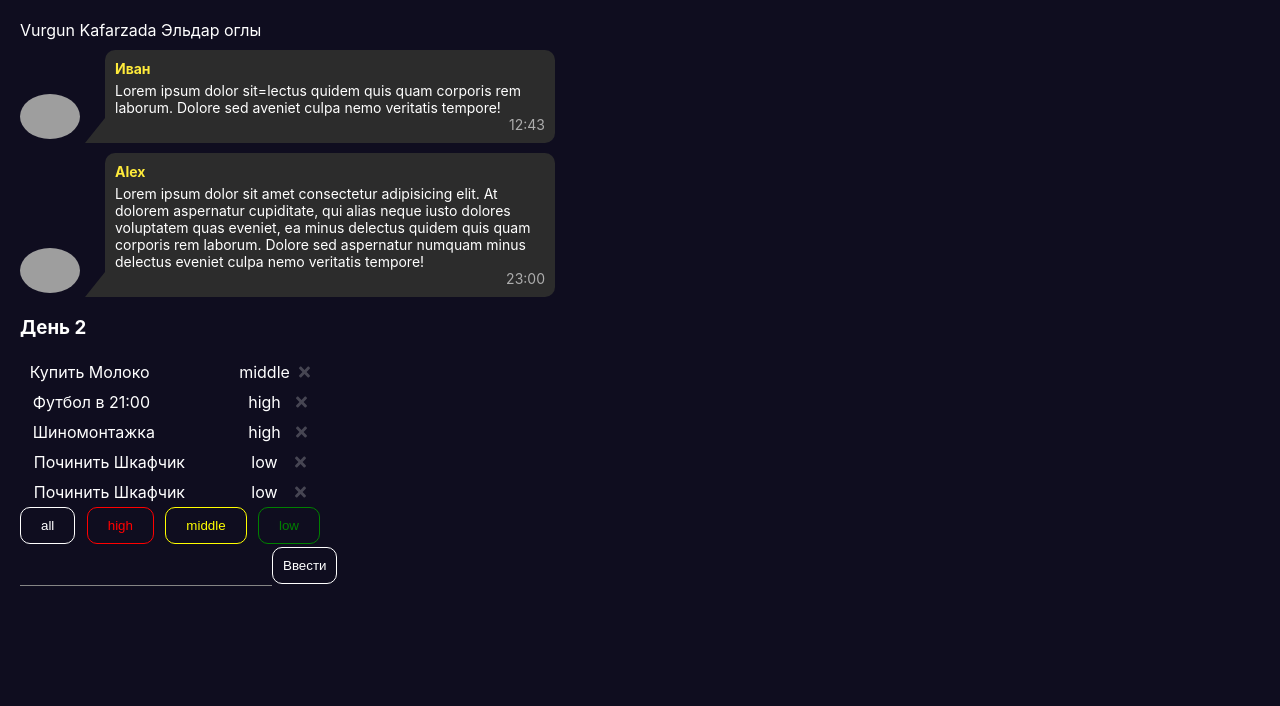
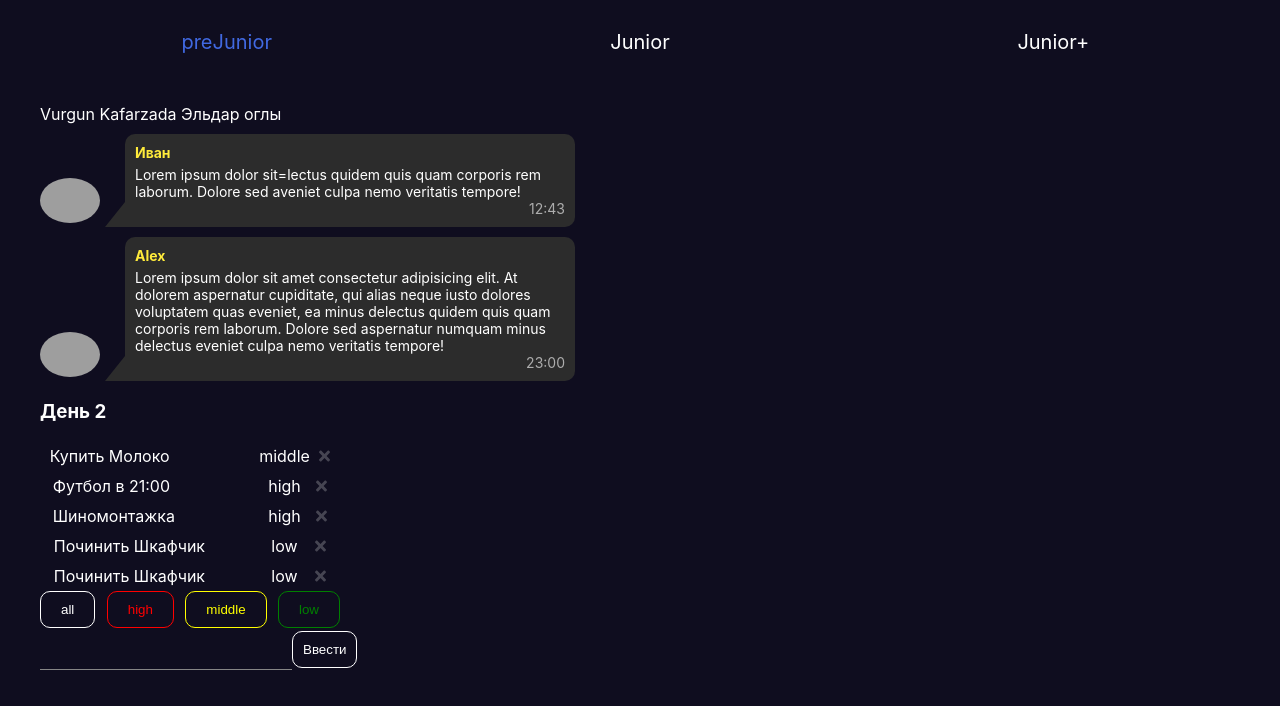
Before and after one commit to kafarzada/ot_Ignata, a React (Create React App) app: page /#/prejunior in a window 1280 px wide. Shown: the top 706 px of the page. Built offline with nearby package versions, Linux system fonts and the light colour scheme; grey boxes are pictures that could not be loaded.

Commit message:
добавлен Navbar

```diff
--- a/package.json
+++ b/package.json
@@ -11,10 +11,12 @@
     "@types/node": "^12.12.42",
     "@types/react": "^16.9.35",
     "@types/react-dom": "^16.9.8",
+    "@types/react-router-dom": "^5.1.5",
     "@types/uuid": "^8.0.0",
     "gh-pages": "^3.1.0",
     "react": "^16.13.1",
     "react-dom": "^16.13.1",
+    "react-router-dom": "^5.2.0",
     "react-scripts": "3.4.1",
     "typescript": "^3.7.5"
   },
--- a/src/App.css
+++ b/src/App.css
@@ -9,3 +9,11 @@
   background-color: rgb(15, 13, 31);
   color: white;
 }
+
+
+
+.container {
+  width: 1220px;
+  margin: 0 auto;
+  padding: 40px 10px 0;
+}
--- a/src/App.tsx
+++ b/src/App.tsx
@@ -1,10 +1,8 @@
-import React, { useState, DetailedHTMLProps, InputHTMLAttributes } from 'react';
+import React from 'react';
 import './App.css';
-import {v1} from 'uuid';
-import Username from "./Components/Username/Username"
-import MessageBox from "./Components/MessageBox/MessageBox";
-import TodoList from './Components/TodoList/TodoList';
-import Hello from './Components/Hello/Hello';
+import { HashRouter, Route } from 'react-router-dom';
+import Navbar from './Components/Navbar/Navbar';
+import PreJunior from './PreJunior/PreJunior';
 
 export type user = {
   id: string,
@@ -14,97 +12,17 @@ export type user = {
 
 function App() {
 
-  let messages = [ //данные к 1 дз (MessageBox)
-    {name :"Иван", messageText:"Lorem ipsum dolor sit=lectus quidem quis quam corporis rem laborum. Dolore sed aveniet culpa nemo veritatis tempore!", date:"12:43"},
-    {name :"Alex", messageText:"Lorem ipsum dolor sit amet consectetur adipisicing elit. At dolorem aspernatur cupiditate, qui alias neque iusto dolores voluptatem quas eveniet, ea minus delectus quidem quis quam corporis rem laborum. Dolore sed aspernatur numquam minus delectus eveniet culpa nemo veritatis tempore!", date:"23:00"},
-  ]
-  let messageElem = messages.map(item => {
-    return <MessageBox name={item.name} messageText={item.messageText} date={item.date} />
-  })
-
-  let [todolist, setTodolist] = useState([ // данные к 2 дз (Список дел)
-    {id: v1(), todo: "Купить  Молоко", priority: "middle"},
-    {id: v1(), todo: "Футбол в 21:00", priority: "high"},
-    {id: v1(), todo: "Шиномонтажка", priority: "high"},
-    {id: v1(), todo: "Починить Шкафчик", priority: "low"},
-    {id: v1(), todo: "Починить Шкафчик", priority: "low"},
-  ])
-  let todolist2 = todolist;
-
-  let [filter, setFilter] = useState("all");
-  let names:Array<user> = []
 
 
-
-  // =====/==============ДЗ 2 (Begin) =======================
-
-  function toFilter(value: string) {
-    setFilter(value)
-  }
-
-  function removeTask(id: string) { // метод удаления
-    let f = todolist.filter(item => item.id !== id)
-    setTodolist(f);
-  }
-
-
-  if(filter === "all") {
-    todolist2 = todolist;
-  }
-
-  if(filter === "high") {
-    todolist2 = todolist.filter(item => item.priority === "high");
-  }
-
-  if(filter === "middle") {
-    todolist2 = todolist.filter(item => item.priority === "middle")
-  }
-
-  if(filter === "low") {
-    todolist2 = todolist.filter(item => item.priority === "low");
-  }
-
-  // \\\\\\\\\\\\\\\\\\\====ДЗ 2 (end)======\\\\\\\\\\\\\\\\\\\
-
-
-
-
-
-  /*  ====================   ДЗ 3  BEGIN    ====================*/
-
-
-function hello(name: string) { // добавляем веденное имя в массив
-    if(name !== "") {
-      names.push({id: v1(), name: name});
-      alert(`Hello ${name}`);
-    } else {
-      alert("Введите имя")
-    }
-}
-
-
-
-
-
-
-
-
-  /*  ====================   ДЗ 3  ENG    ====================*/
-
   return (
-    <div className="App">
-        <Username lastName={"Kafarzada"} firstName={"Vurgun"} patronymic={"Эльдар оглы"}/>
-        {messageElem}
-       <TodoList title={"День 2"} tasks={todolist2} toFilter={toFilter} removeTask={removeTask}/>
-
-
-        {/*  ===  =================   ДЗ 3  BEGIN    ====================*/}
-
-          <Hello hello={hello} names={names}/>
-
-        {/*  ====================   ДЗ 3  ENG    ====================*/}
-
-    </div>
+    <HashRouter>
+      <div className="App">
+        <Navbar />
+        <div className={"container"}>
+        <Route path={"/prejunior"} component={PreJunior}/>
+        </div>
+      </div>
+    </HashRouter>
   );
 };
 
--- /dev/null
+++ b/src/Components/Navbar/Navbar.module.css
@@ -0,0 +1,29 @@
+.nav{
+    font-size: 20px;
+    width: 300px;
+    width: 100%;
+    display: flex;
+    flex-direction: row;
+    text-align: center;
+    justify-content: space-around;
+}
+
+.nav__item {
+
+}
+
+.nav__link {
+    color: white;
+    text-decoration: none;
+    width: 100%;
+    display: block;
+    padding: 10px;
+}
+
+.nav__link:hover {
+    background-color: rgb(32, 28, 63);
+}
+
+.active {
+    color: royalblue;
+}
--- /dev/null
+++ b/src/Components/Navbar/Navbar.tsx
@@ -0,0 +1,16 @@
+import React from 'react';
+import { NavLink } from 'react-router-dom';
+import s from "./Navbar.module.css";
+
+function Navbar() {
+    return (
+        <div className={s.nav}>
+                <NavLink className={s.nav__link} to={"/prejunior"} activeClassName={s.active}>preJunior</NavLink>
+                <NavLink className={s.nav__link} to={"/junior"} activeClassName={s.active}>Junior</NavLink>
+                <NavLink className={s.nav__link} to={"/junior_plus"} activeClassName={s.active}>Junior+</NavLink>
+        </div>
+    )
+}
+
+
+export default Navbar;
--- /dev/null
+++ b/src/PreJunior/PreJunior.tsx
@@ -0,0 +1,103 @@
+import React, { useState } from 'react';
+import MessageBox from '../Components/MessageBox/MessageBox';
+import { v1 } from 'uuid';
+import { user } from '../App';
+import Username from '../Components/Username/Username';
+import TodoList from '../Components/TodoList/TodoList';
+import Hello from '../Components/Hello/Hello';
+
+let names:Array<user> = []
+
+function  PreJunior() {
+
+    let messages = [ //данные к 1 дз (MessageBox)
+        {name :"Иван", messageText:"Lorem ipsum dolor sit=lectus quidem quis quam corporis rem laborum. Dolore sed aveniet culpa nemo veritatis tempore!", date:"12:43"},
+        {name :"Alex", messageText:"Lorem ipsum dolor sit amet consectetur adipisicing elit. At dolorem aspernatur cupiditate, qui alias neque iusto dolores voluptatem quas eveniet, ea minus delectus quidem quis quam corporis rem laborum. Dolore sed aspernatur numquam minus delectus eveniet culpa nemo veritatis tempore!", date:"23:00"},
+      ]
+      let messageElem = messages.map(item => {
+        return <MessageBox name={item.name} messageText={item.messageText} date={item.date} />
+      })
+
+      let [todolist, setTodolist] = useState([ // данные к 2 дз (Список дел)
+        {id: v1(), todo: "Купить  Молоко", priority: "middle"},
+        {id: v1(), todo: "Футбол в 21:00", priority: "high"},
+        {id: v1(), todo: "Шиномонтажка", priority: "high"},
+        {id: v1(), todo: "Починить Шкафчик", priority: "low"},
+        {id: v1(), todo: "Починить Шкафчик", priority: "low"},
+      ])
+      let todolist2 = todolist;
+
+      let [filter, setFilter] = useState("all");
+
+
+
+
+      // =====/==============ДЗ 2 (Begin) =======================
+
+      function toFilter(value: string) {
+        setFilter(value)
+      }
+
+      function removeTask(id: string) { // метод удаления
+        let f = todolist.filter(item => item.id !== id)
+        setTodolist(f);
+      }
+
+
+      if(filter === "all") {
+        todolist2 = todolist;
+      }
+
+      if(filter === "high") {
+        todolist2 = todolist.filter(item => item.priority === "high");
+      }
+
+      if(filter === "middle") {
+        todolist2 = todolist.filter(item => item.priority === "middle")
+      }
+
+      if(filter === "low") {
+        todolist2 = todolist.filter(item => item.priority === "low");
+      }
+
+      // \\\\\\\\\\\\\\\\\\\====ДЗ 2 (end)======\\\\\\\\\\\\\\\\\\\
+
+
+
+
+
+      /*  ====================   ДЗ 3  BEGIN    ====================*/
+
+
+    function hello(name: string) { // добавляем веденное имя в массив
+        if(name !== "") {
+          names.push({id: v1(), name: name});
+          alert(`Hello ${name}`);
+        } else {
+          alert("Введите имя")
+        }
+    }
+
+
+
+
+
+
+    return (
+        <>
+          <Username lastName={"Kafarzada"} firstName={"Vurgun"} patronymic={"Эльдар оглы"}/>
+          {messageElem}
+          <TodoList title={"День 2"} tasks={todolist2} toFilter={toFilter} removeTask={removeTask}/>
+
+
+          {/*  ===  =================   ДЗ 3  BEGIN    ====================*/}
+
+            <Hello hello={hello} names={names}/>
+
+          {/*  ====================   ДЗ 3  ENG    ====================*/}
+        </>
+    )
+}
+
+
+export default PreJunior
```
Also changed, not shown: 1 other file (tests, documents, lock files or other folders).
